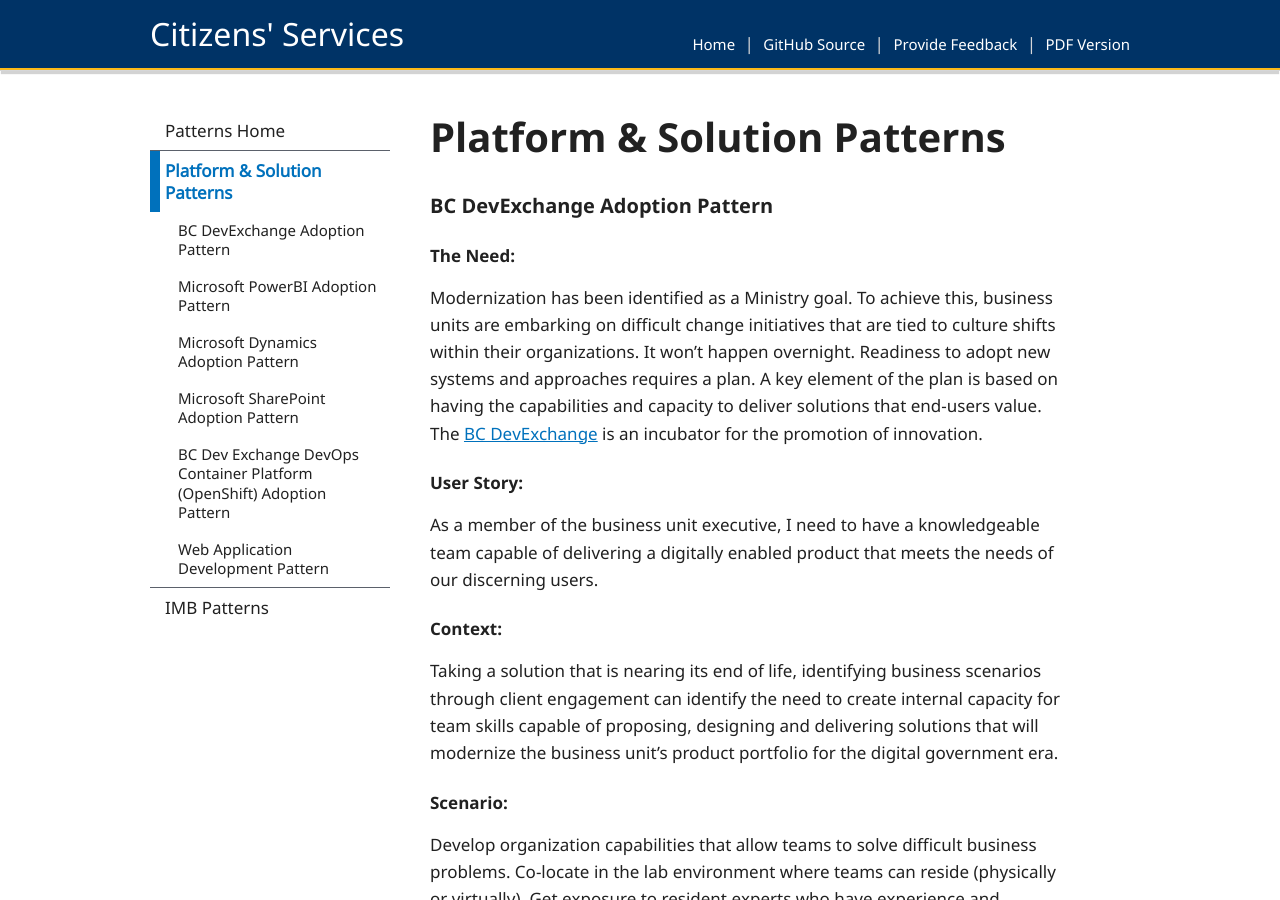
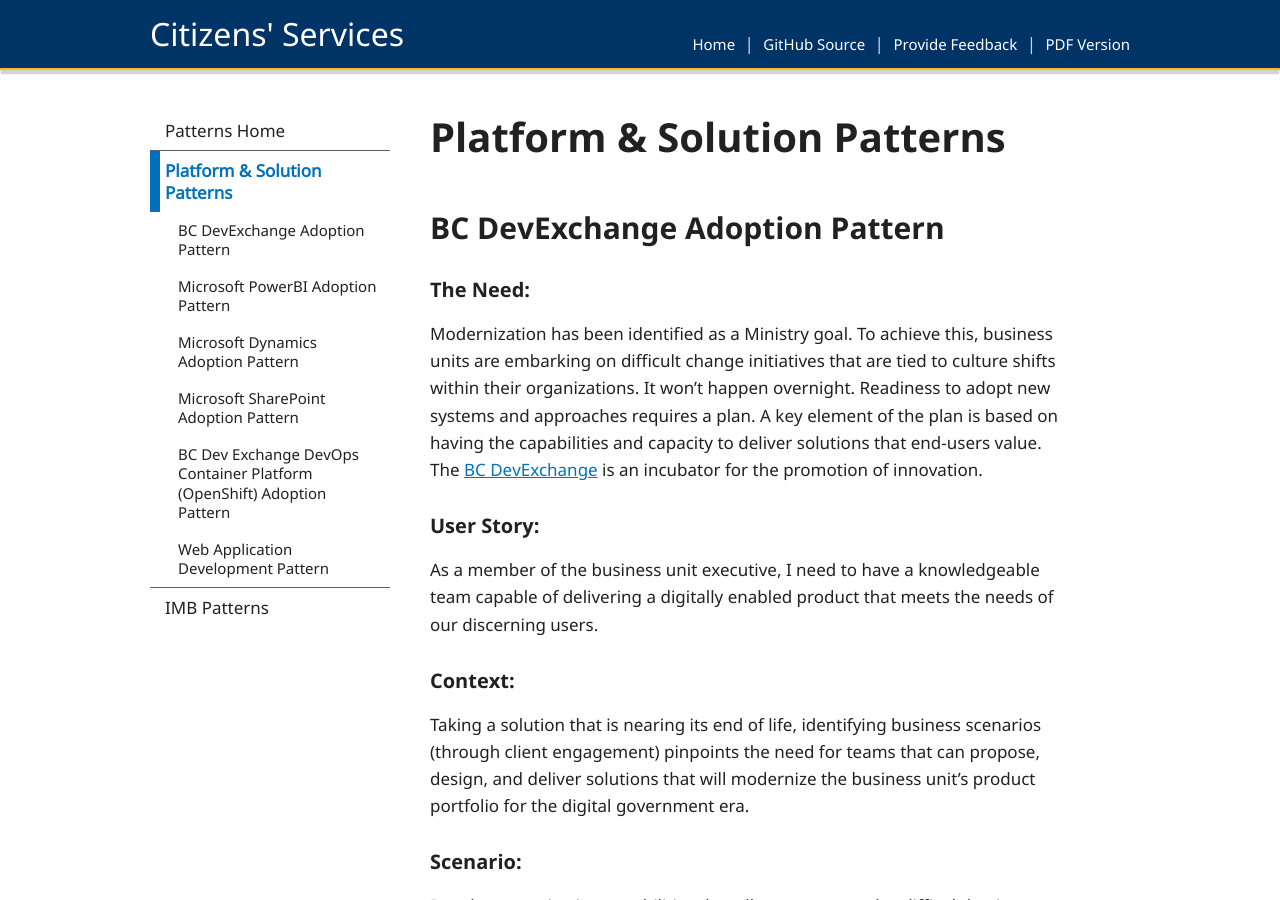
Before and after one commit to HeatherRemacle/exchangelabops, a Jekyll site: the page built from pages/patterns/platform-&-solution-patterns.md, in a window 1280 px wide and 900 px high. Built offline with Jekyll 4.4.1, drawn with Linux system fonts in a browser that asks for light colours.

```diff
--- a/pages/patterns/platform-&-solution-patterns.md
+++ b/pages/patterns/platform-&-solution-patterns.md
@@ -18,63 +18,65 @@ subnav:
     - text: Web Application Development Pattern
       href: '#web-application-development-pattern'
 ---
-### BC DevExchange Adoption Pattern
-#### The Need:
+## BC DevExchange Adoption Pattern
+### The Need:
 Modernization has been identified as a Ministry goal. To achieve this, business units are embarking on  difficult change initiatives that are tied to culture shifts within their organizations. It won’t happen overnight. Readiness to adopt new systems and approaches requires a plan. A key element of the plan is based on having the capabilities and capacity to deliver solutions that end-users value. The [BC DevExchange](https://bcdevexchange.org/){:target="_blank"} is an incubator for the promotion of  innovation.
 
-#### User Story:
+### User Story:
 As a member of the business unit executive, I need to have a knowledgeable team capable of delivering a digitally enabled product that meets the needs of our discerning users.
 
-#### Context:
-Taking a solution that is nearing its end of life, identifying business scenarios through client engagement can identify the need to create internal capacity for team skills capable of proposing, designing and delivering solutions that will modernize the business unit’s product portfolio for the digital government era.
+### Context:
+Taking a solution that is nearing its end of life, identifying business scenarios (through client engagement) pinpoints the need for teams that can propose, design, and deliver solutions that will modernize the business unit’s product portfolio for the digital government era.
 
-#### Scenario:
+### Scenario:
 Develop organization capabilities that allow teams to solve difficult business problems. Co-locate in the lab environment where teams can reside (physically or virtually). Get exposure to resident experts who have experience and knowledge in delivering solutions, based on agile methodologies, utilizing open source software on modern, cloud-ready platforms.
 
-#### Solution:
+### Solution:
 -	Obtain executive sponsorship and commitment to form a dedicated team to [learn](https://bcdevexchange.org/learning){:target="_blank"}, experiment and create a viable solution in the BC Dev Exchange lab environment capable of being transitioned to and  supported by the IMB
 -	Start the conversation with the [IMB Strategic planning team](/CITZ-IMB-playbook/imb-patterns#ministry-imb-imit-strategic-planning-pattern)
 
+<br>
 <hr style="height:2px;border-width:0;color:gray;background-color:gray">
 
-### Microsoft PowerBI Adoption Pattern
+## Microsoft PowerBI Adoption Pattern
 <span style="color: green">\*under development\*</span>
 
-#### The Need:
+### The Need:
 Executives and team-leads need to be able to ask questions about business data. Stakeholders want to be informed in real-time by looking at informative web sites without having to wade through complicated multi-tab spreadsheets stored on shared drives or file sites.
 
-#### User Story:
+### User Story:
 As a member of the business unit steering committee, I need access to business intelligence that shows historical, current, and predictive views of our business operations, in order to provide the executive with the information they require to make informed, data-driven decisions.
 
-#### Context:
+### Context:
 Business intelligence tools are a central organizational capability used to analyze, visualize, and share insights into business information. Structured and unstructured files and repositories contain a wide array of data sources that can be modeled and shaped to provide dashboards and reports.
 
-#### Scenarios:
+### Scenarios:
 -	Provide regular financial reports, drawing on multiple data sources
 -	Report real time internet-of-things enabled instrumented data sources
 -	Provide predictive views of consumption reports, based on field data
 
-#### Solution:
+### Solution:
 <span style="color: green">\*under development\*</span>
 
 The IMB can work with project teams to review requirements, participate on technical teams, and assist in shepherding teams through the approval and project inception process.
 -	PowerBI initiatives should be requested through the [IMB Project Submission form](https://citz.sp.gov.bc.ca/sites/CSD/IMB/PBS/_layouts/15/WopiFrame.aspx?sourcedoc=%7bBF193C7D-E566-494C-A3CD-0795935672CF%7d&file=Project%20submission%20form_updated2018.xlsx&action=default){:target="_blank"}
 
+<br>
 <hr style="height:2px;border-width:0;color:gray;background-color:gray">
 
-### Microsoft Dynamics Adoption Pattern
+## Microsoft Dynamics Adoption Pattern
 <span style="color: green">\*under development\*</span>
 
-#### The Need:
+### The Need:
 Digital government requires on-demand, reliable delivery of citizen-centric services that often touch multiple business units in multiple Ministries. Being able to provide a unified view of the citizen, often using multiple backing services with separate data sources, requires a platform approach to service delivery.
 
-#### User Story:
+### User Story:
 As a BC Government digital product owner, I need a platform that allows me to deliver a secure e-Permitting (as one example) solution that involves stakeholders from a diverse group of Ministries.
 
-#### Context:
+### Context:
 Modern enterprise resource platforms, such as MS-Dynamics, offer a diverse suite of products that allow government service providers to obtain consistent integrated views of their business functions by using a common database. Custom applications can be built on the platform, integrating complex workflows to solve complex citizen-focused solutions.
 
-#### Scenarios:
+### Scenarios:
 -	Workforce Management Systems
 -	Financial Accounting
 -	Grant/Entitlement Management
@@ -83,65 +85,68 @@ Modern enterprise resource platforms, such as MS-Dynamics, offer a diverse suite
 -	Project Management
 -	Customer Contact
 
-#### Solution:
+### Solution:
 <span style="color: green">\*under development\*</span>
 
 IMB can work with project teams to review requirements, participate on technical teams, and assist teams through the approval and project inception process.
 -	MS Dynamics initiatives can be started by completing the [IMB Project Submission form](https://citz.sp.gov.bc.ca/sites/CSD/IMB/PBS/_layouts/15/WopiFrame.aspx?sourcedoc=%7bBF193C7D-E566-494C-A3CD-0795935672CF%7d&file=Project%20submission%20form_updated2018.xlsx&action=default){:target="_blank"}
 
+<br>
 <hr style="height:2px;border-width:0;color:gray;background-color:gray">
 
-### Microsoft SharePoint Adoption Pattern
-#### The Need:
+## Microsoft SharePoint Adoption Pattern
+### The Need:
 Collaboration is key to team success. Working in the open is a digital principle that requires on-demand access to information. Projects are mandated to follow core policy and OCIO records management. Files stored on network drives or in email folders are difficult to locate. A purpose built, secure (IDIR/BCeID supported) document repository enforces structure and file findability.
 
-#### User Story:
+### User Story:
 As a member of the business unit working on a new initiative, I need to have a secure document storage site that my team and our partners can access over the web so that we can collaborate on documents for our project.
 
-#### Context:
+### Context:
 Teams delivering a time boxed initiative create office documents including spreadsheets, presentations, word, and PDF documents. Being able to organize the document structure allows for efficient team collaboration.
 
-#### Scenario:
+### Scenario:
 Your initiative requires a central repository of project related documents, lists and team contacts. Files should only be viewable to those who have been granted access to specific folders. In order to ensure that changes can be rolled back, a versioning feature is required. The platform should include an all-of-site search capability. The site will have a diverse set of government users but may also allow access to external authenticated users.
 
-#### Solution:
+### Solution:
 Before deciding on a completely self-serve approach to team based document management engage the IMB SharePoint consulting services team who will examine your requirements and guide site design, configuration and development. SharePoint is a flexible environment that includes a team site collaboration template which supports IDIR and BCEID user accounts.
 -	SharePoint projects should be requested through the [IMB Project Submission form](https://citz.sp.gov.bc.ca/sites/CSD/IMB/PBS/_layouts/15/WopiFrame.aspx?sourcedoc=%7bBF193C7D-E566-494C-A3CD-0795935672CF%7d&file=Project%20submission%20form_updated2018.xlsx&action=default){:target="_blank"}
 -	Operational services are requested through [CITZ SharePoint Support](mailto:citz_sp_support@gov.bc.ca)
 -	For additional information on the SharePoint service offering visit the [IMB Hub](https://intranet.gov.bc.ca/thehub/tools-and-resources/imb-service-catalogue/application-management-services/sharepoint){:target="_blank"}
 
-#### Additional information:
+### Additional information:
 - [IMB Hub SharePoint resource](https://intranet.gov.bc.ca/thehub/tools-and-resources/information-security-privacy-records-management/info-records-management/sharepoint){:target="_blank"}
 
+<br>
 <hr style="height:2px;border-width:0;color:gray;background-color:gray">
 
-### BC Dev Exchange DevOps Container Platform (OpenShift) Adoption Pattern
-#### The Need:
+## BC Dev Exchange DevOps Container Platform (OpenShift) Adoption Pattern
+### The Need:
 Successful application development teams require on-demand, consistent environments and do not want to deal with underlying infrastructure. Business units are looking for hosting flexibility.
 
-#### User Story:
+### User Story:
 As a product owner, I need to be assured that my full stack development team has access to a supported platform that offers an automated code delivery environment without having to worry about the infrastructure, so that my team can sustain a high frequency of feature delivery.
 
-#### Context:
+### Context:
 As teams design and architect new IT based systems that deliver business value, they are looking to adopt flexible technologies without the inherent lock-in that has come with selecting platforms in the past. Application containers are lightweight, secure and scalable. Container Based Applications (CBA) are portable across a number of on-premise (OCIO-ES) and vendor clouds.
 
-#### Scenarios:
+### Scenarios:
 -	New or existing web based solutions that can be designed or refactored to run on the OpenShift platform
 -	New product offerings that may have peak volume demands are ideal candidates to take advantage of the scalable nature of the [BCDevExchange DevOps](https://bcdevexchange.org/DevOpsPlatform){:target="_blank"} OpenShift container platform
 -	ETL scheduled jobs
 -	Application Programming Interfaces (API)
 -	Solutions that don’t expect to have a high degree of ongoing development
 
-#### Solution:
+### Solution:
 -	Obtain executive approval as described in the [DevExchange Adoption Pattern](#bc-devexchange-adoption-pattern)
 -	Identify a Product Owner and a Technical Steward for your project
 -	Communicate with the DevExchange DevOps team through [Rocketchat](https://chat.pathfinder.gov.bc.ca/home){:target="_blank"}
 -	Request a [GitHub repository](https://developer.gov.bc.ca/Getting-Started-on-the-DevOps-Platform/How-to-request-new-GitHub-user-access-or-repository-creation){:target="_blank"}
 -	Request an [OpenShift environment](https://developer.gov.bc.ca/Getting-Started-on-the-DevOps-Platform/How-to-Request-a-New-OpenShift-Project){:target="_blank"}
 
+<br>
 <hr style="height:2px;border-width:0;color:gray;background-color:gray">
 
-### Web Application Development Pattern
+## Web Application Development Pattern
 <span style="color: green">\*under development\*</span>
 
 Describes a set of steps to allow your team to start a journey when developing a progressive/ responsive web application.
```
Also changed, not shown: pages/feedback.md (+5 -2 lines), pages/patterns/imb-patterns.md (+7 -4 lines), pages/principles.md (+15 -0 lines).
